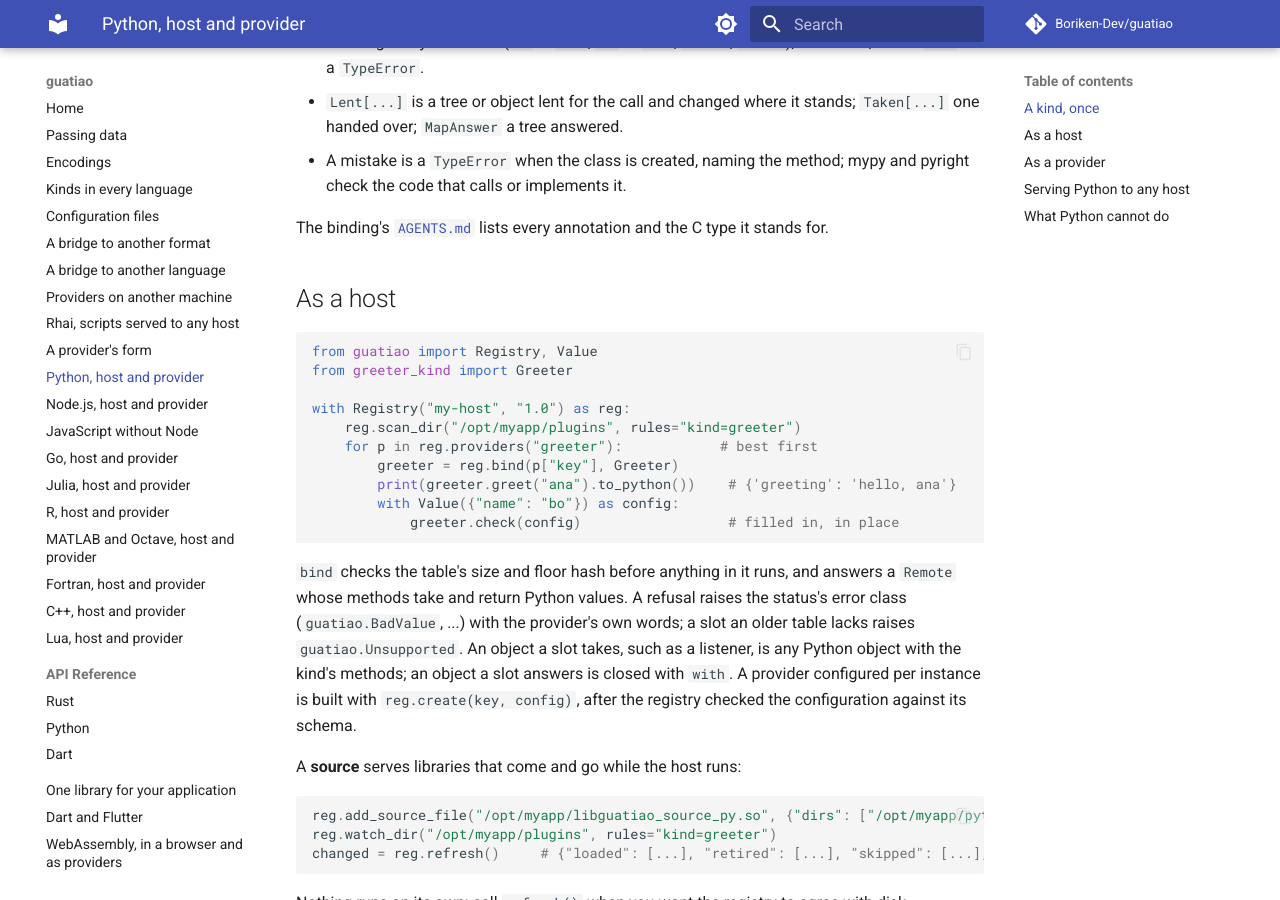
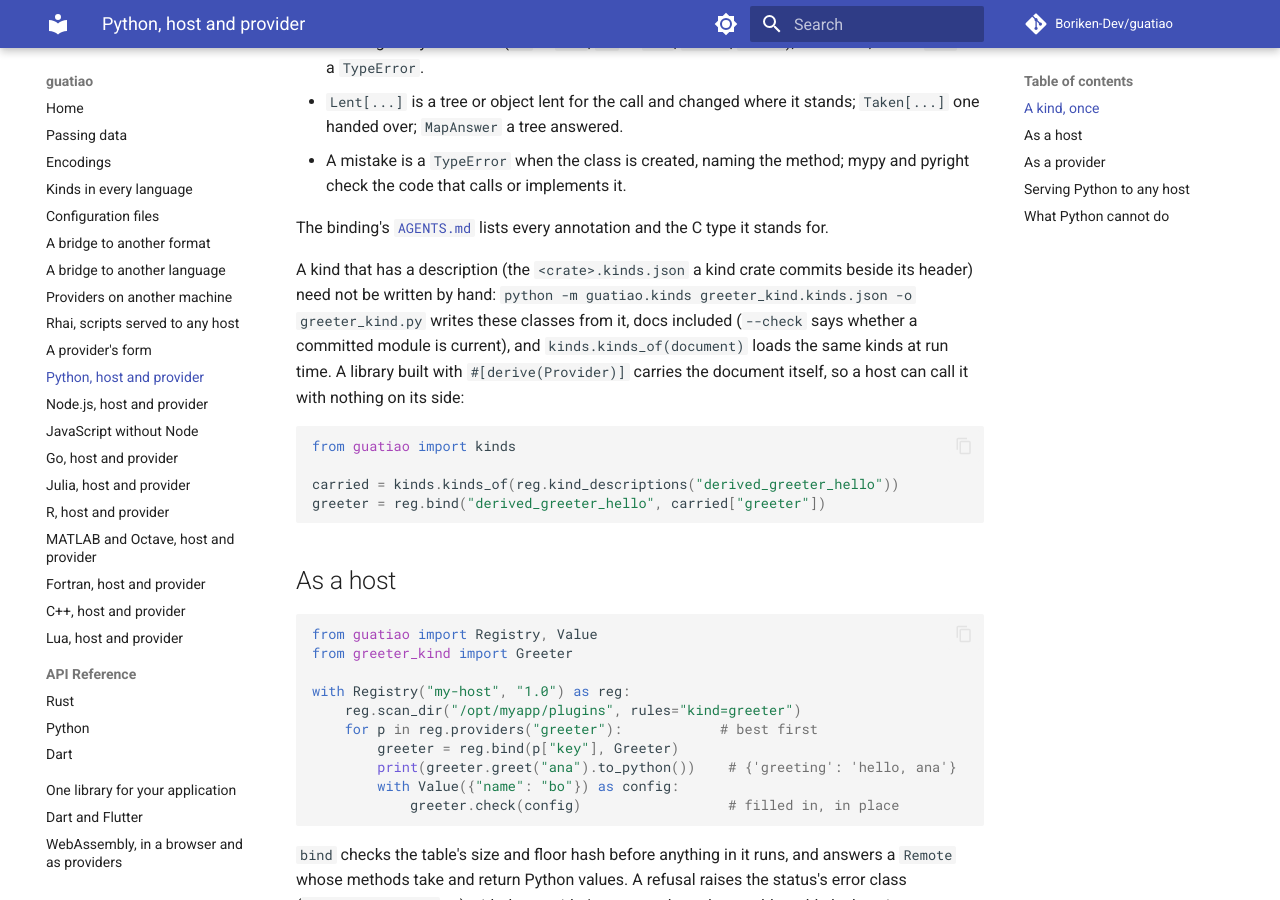
Before and after one commit to Boriken-Dev/guatiao, an MkDocs documentation site: the page built from docs/python.md, in a window 1280 px wide and 900 px high, scrolled down 1119 px. Built offline with MkDocs 1.6.1 and Material for MkDocs 9.7.7, drawn with Linux system fonts in a browser that asks for light colours; comment, search, counter and statistics services are not loaded.

Commit message:
docs: Python kinds from their description
The Python page and README show the kinds written out by python -m
guatiao.kinds and loaded by kinds_of, including from what a library
carries; the repository notes say the greeter kinds' Python module is
generated and how to write it again; the changelog records it.

````diff
--- a/docs/python.md
+++ b/docs/python.md
@@ -59,6 +59,21 @@ class Counter(KindProtocol, Protocol, kind="counter", floor_hash=1227528937):
 The binding's
 [`AGENTS.md`](https://github.com/Boriken-Dev/guatiao/blob/main/bindings/python/guatiao/src/guatiao/AGENTS.md)
 lists every annotation and the C type it stands for.
+
+A kind that has a description (the `<crate>.kinds.json` a kind crate
+commits beside its header) need not be written by hand: `python -m
+guatiao.kinds greeter_kind.kinds.json -o greeter_kind.py` writes these
+classes from it, docs included (`--check` says whether a committed module
+is current), and `kinds.kinds_of(document)` loads the same kinds at run
+time. A library built with `#[derive(Provider)]` carries the document
+itself, so a host can call it with nothing on its side:
+
+```python
+from guatiao import kinds
+
+carried = kinds.kinds_of(reg.kind_descriptions("derived_greeter_hello"))
+greeter = reg.bind("derived_greeter_hello", carried["greeter"])
+```
 
 ## As a host
 
````
Also changed, not shown: AGENTS.md (+6 -3 lines), CHANGELOG.md (+7 -0 lines), bindings/python/guatiao/README.md (+5 -0 lines).
